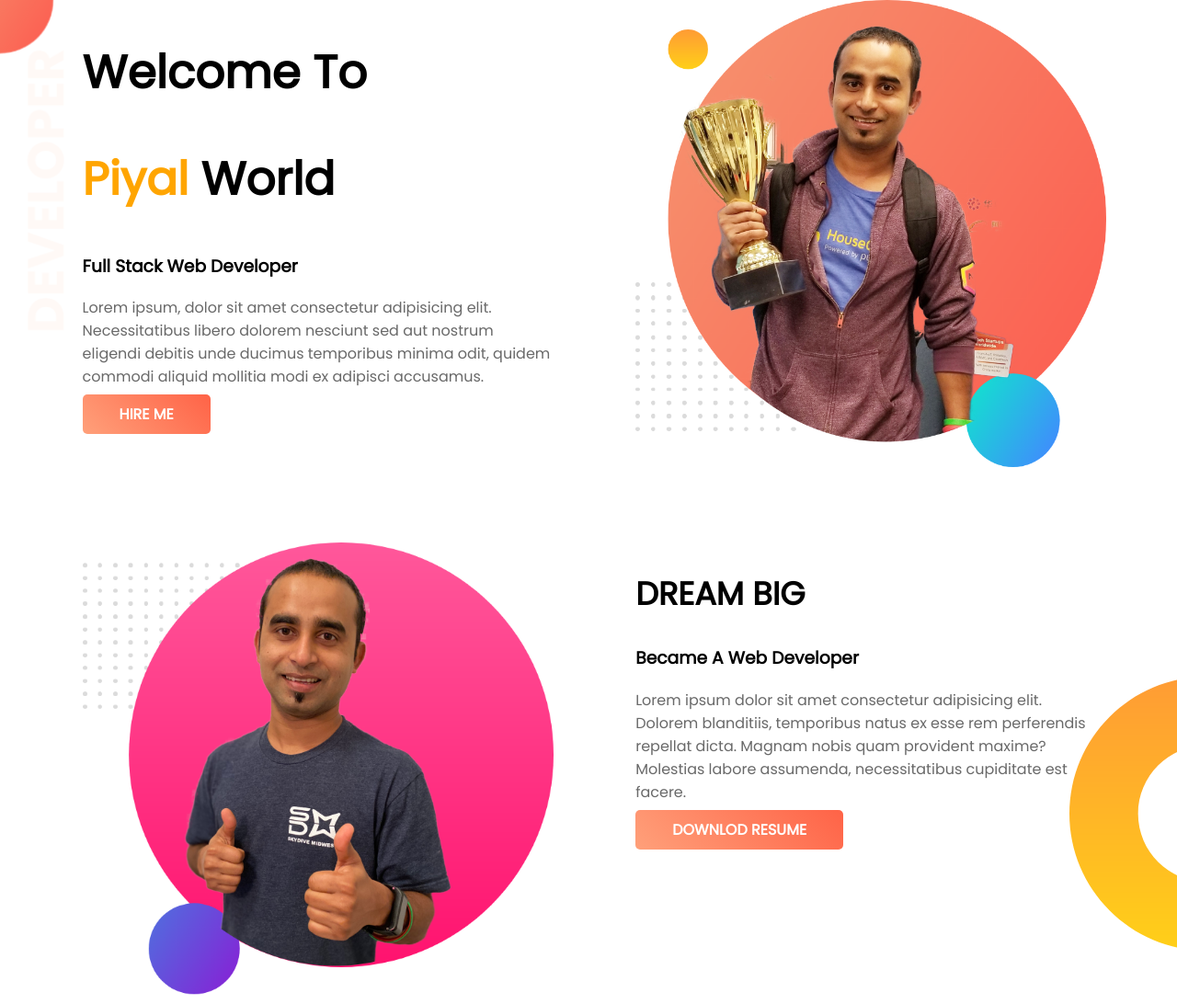
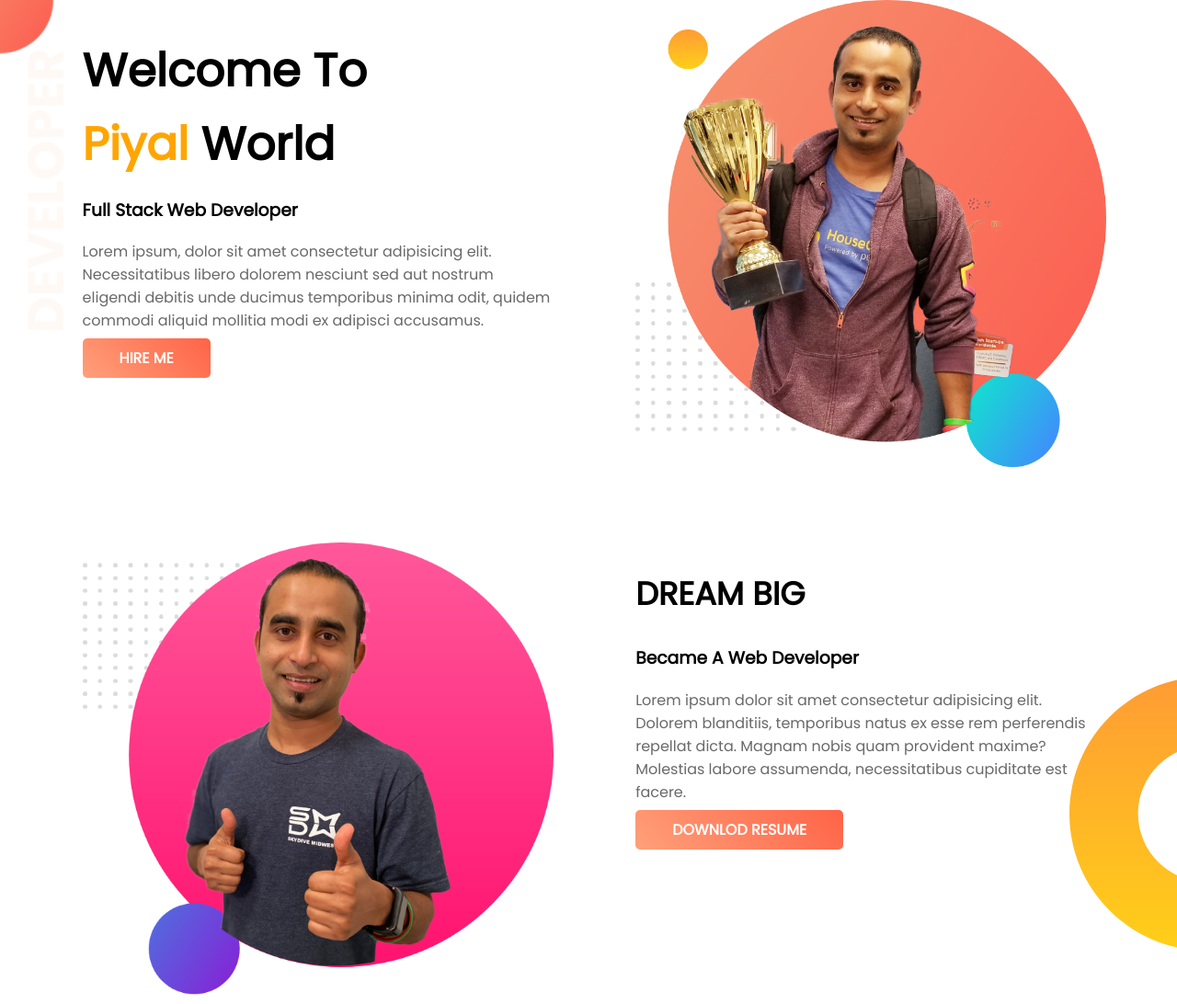
Before and after one commit to wpexpertpiyal/web_portfolio, a plain HTML site: page index.html in a window 1280 px wide. Shown: the top 1092 px of the page at 92% size. Drawn offline with Linux system fonts and the light colour scheme.

Commit message:
full portfolio updated

```diff
--- a/index.html
+++ b/index.html
@@ -10,8 +10,8 @@
 <body>
     <section class="top-banner">
         <div class="half-width">
-            <h1>Welcome To</h1>
-            <h1><span class="orange-highlight">Piyal</span> World</h1>
+            <h1 class="wlcm">Welcome To</h1>
+            <h1 class="wrld"><span class="orange-highlight">Piyal</span> World</h1>
             <h3>Full Stack Web Developer</h3>
             <p>Lorem ipsum, dolor sit amet consectetur adipisicing elit. Necessitatibus libero dolorem nesciunt sed aut nostrum eligendi debitis unde ducimus temporibus minima odit, quidem commodi aliquid mollitia modi ex adipisci accusamus.</p>
             <a class="link-button" href="#" target="_blank">HIRE ME</a>
--- a/style.css
+++ b/style.css
@@ -4,6 +4,12 @@ body{
 }
 h1{
     font-size: 50px;
+}
+.wlcm{
+    margin: 40px 0 0 0;
+}
+.wrld{
+    margin: 5px 0 0 0;
 }
 h2{
     font-size: 35px;
```
